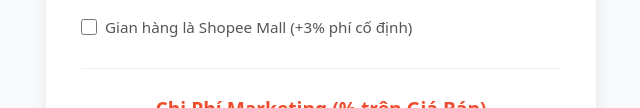
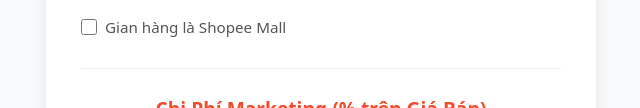
Before and after one commit to quangnbtd/tinhlailoshopee, a plain HTML site: page index.html in a window 1280 px wide. Shown: the part 470-578 px from the top of the page, without its empty margins (319-959 px from the left). Drawn offline with Linux system fonts and the light colour scheme.

Commit message:
Update index.html

```diff
--- a/index.html
+++ b/index.html
@@ -234,7 +234,7 @@
      <div class="form-group">
          <label class="checkbox-label" for="isMall">
              <input type="checkbox" id="isMall">
-             <span>Gian hàng là Shopee Mall (+3% phí cố định)</span>
+             <span>Gian hàng là Shopee Mall </span>
          </label>
     </div>
 
```
